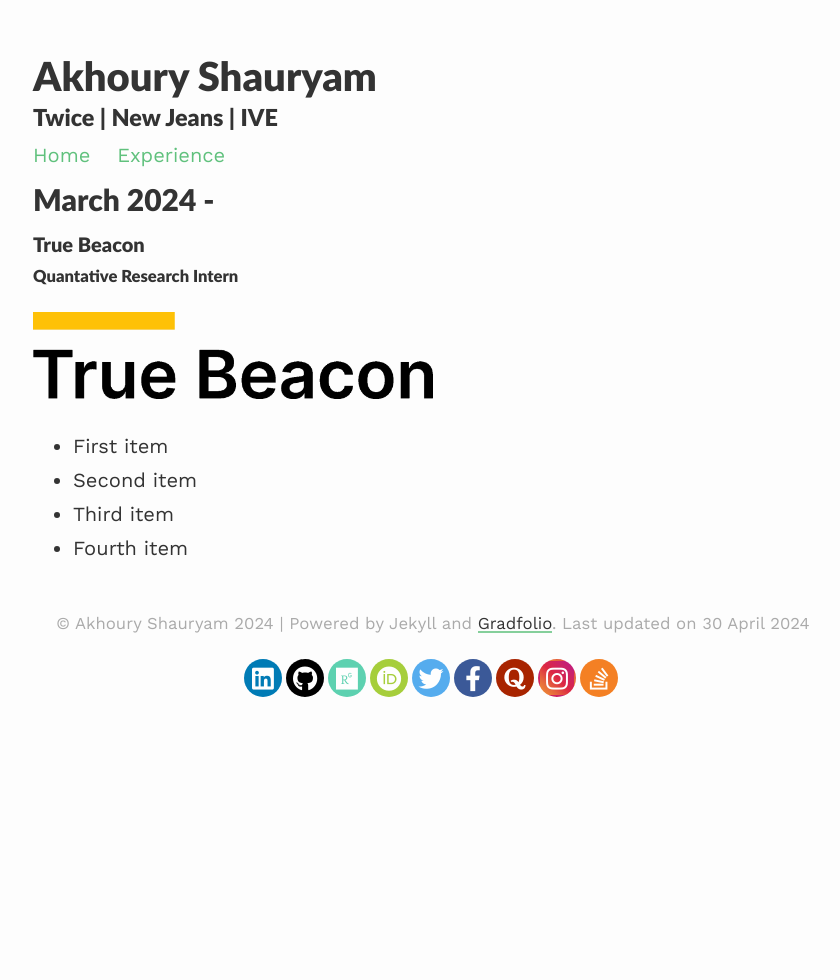
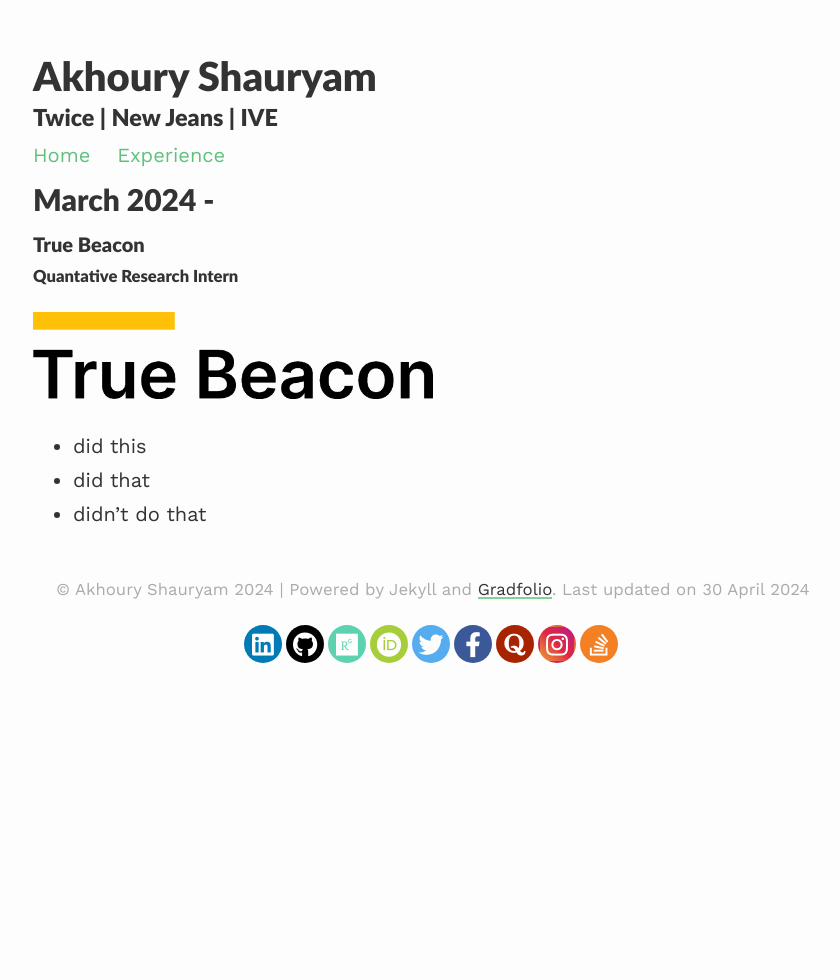
Before and after one commit to Satan-Claws/Satan-Claws.github.io, a Jekyll site: the page built from _pages/Experience.md, in a window 1280 px wide. Shown: the whole page, without its empty margins (207-1047 px from the left). Built offline with Jekyll 4.4.1, drawn with Linux system fonts in a browser that asks for light colours; nearby versions of some CDN libraries.

Commit message:
Update Experience.md

```diff
--- a/_pages/Experience.md
+++ b/_pages/Experience.md
@@ -10,9 +10,6 @@
 ##### Quantative Research Intern
 <img src="/assets/images/TrueBeacon.png" width="400">
 
-<ul>
-  <li>First item</li>
-  <li>Second item</li>
-  <li>Third item</li>
-  <li>Fourth item</li>
-</ul>
+- did this
+- did that
+- didn't do that
```
